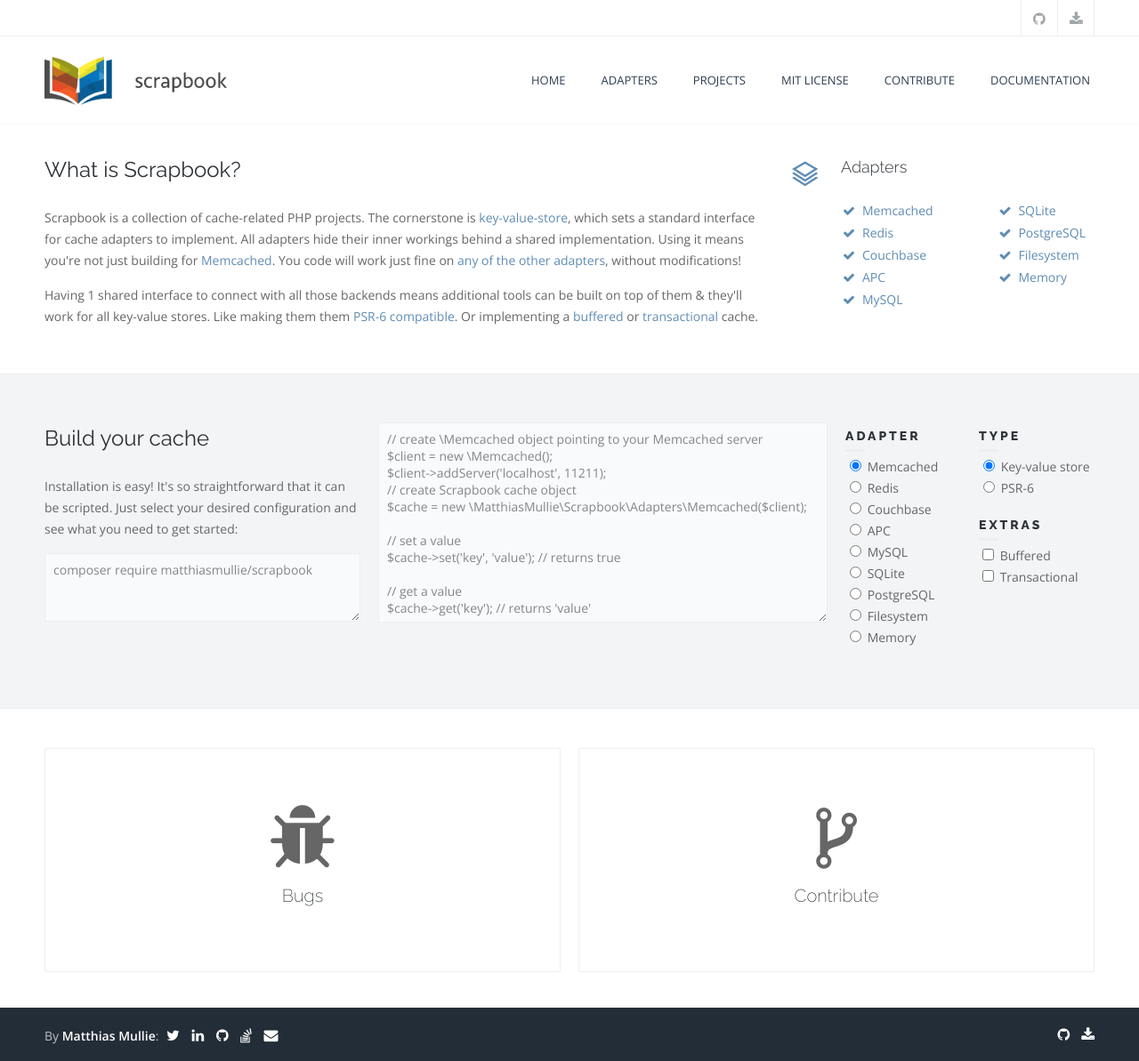
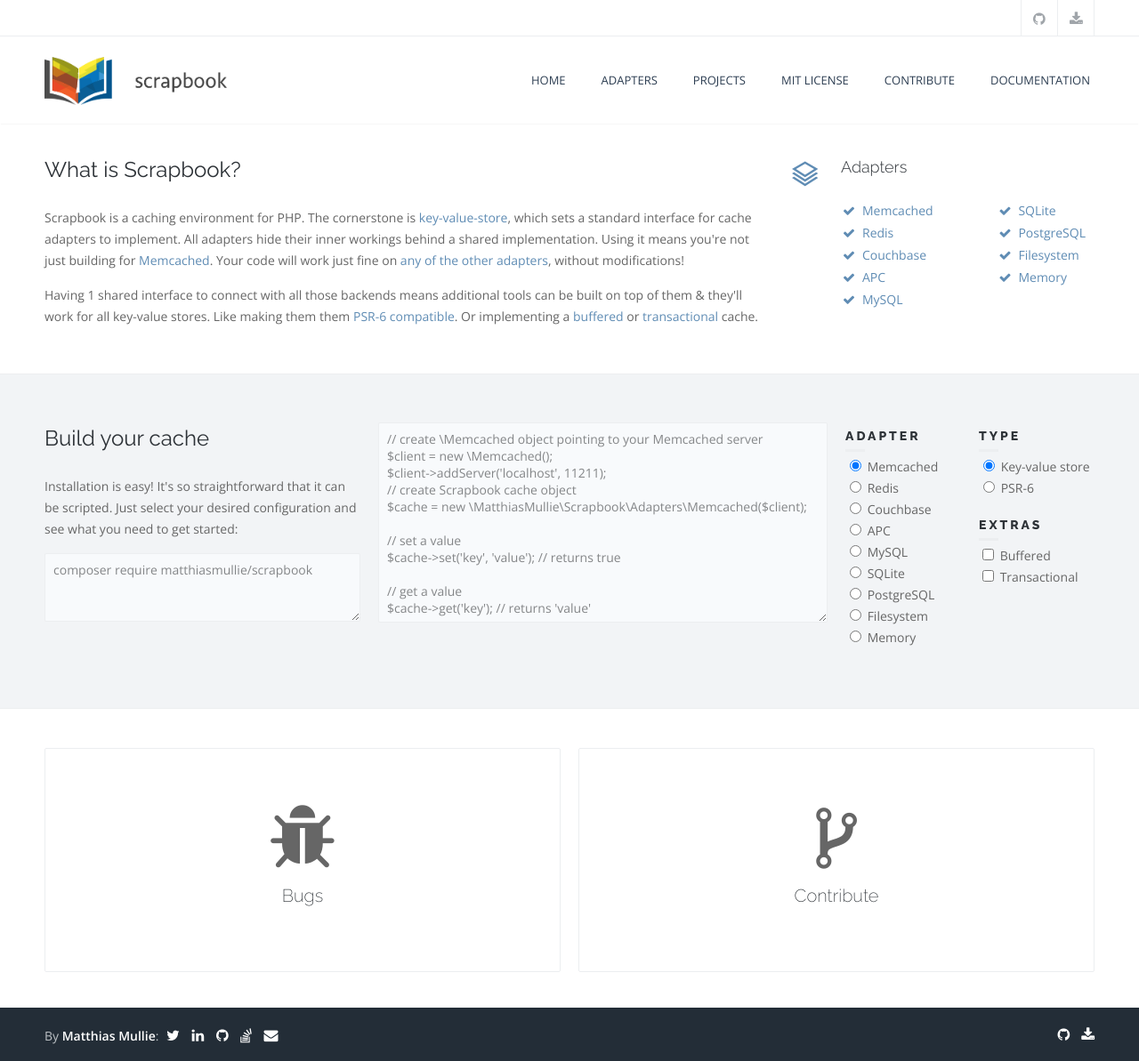
Before and after one commit to matthiasmullie/scrapbook, a Jekyll site: the page built from index.html, in a window 1280 px wide and 1193 px high. Shown: the whole window at 89% size. Built offline with Jekyll 4.4.1, drawn with Linux system fonts in a browser that asks for light colours; Markdown is read by kramdown in place of the engine named in the settings; the list of posts is cut into pages by our own code.

Commit message:
Change intro

```diff
--- a/index.html
+++ b/index.html
@@ -13,11 +13,11 @@ weight: 0
 		<hr class="sep10">
 
 		<p>
-			Scrapbook is a collection of cache-related PHP projects.
+			Scrapbook is a caching environment for PHP.
 			The cornerstone is <a href="{{ site.baseurl }}projects/key-value-store.html">key-value-store</a>, which sets a standard interface for cache adapters to implement.
 			All adapters hide their inner workings behind a shared implementation.
 			Using it means you're not just building for <a href="{{ site.baseurl }}adapters/memcached.html">Memcached</a>.
-			You code will work just fine on <a href="{{ site.baseurl }}adapters.html">any of the other adapters</a>, without modifications!
+			Your code will work just fine on <a href="{{ site.baseurl }}adapters.html">any of the other adapters</a>, without modifications!
 		</p>
 		<p>
 			Having 1 shared interface to connect with all those backends means additional tools can be built on top of them & they'll work for all key-value stores.
```
